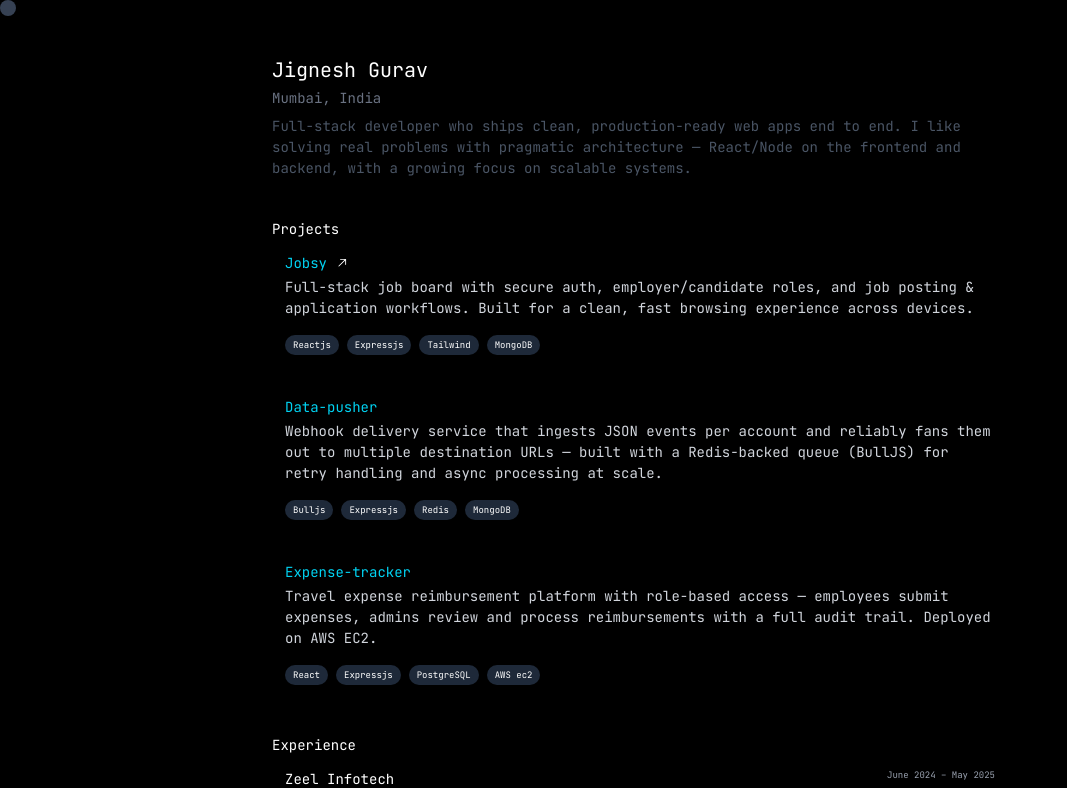
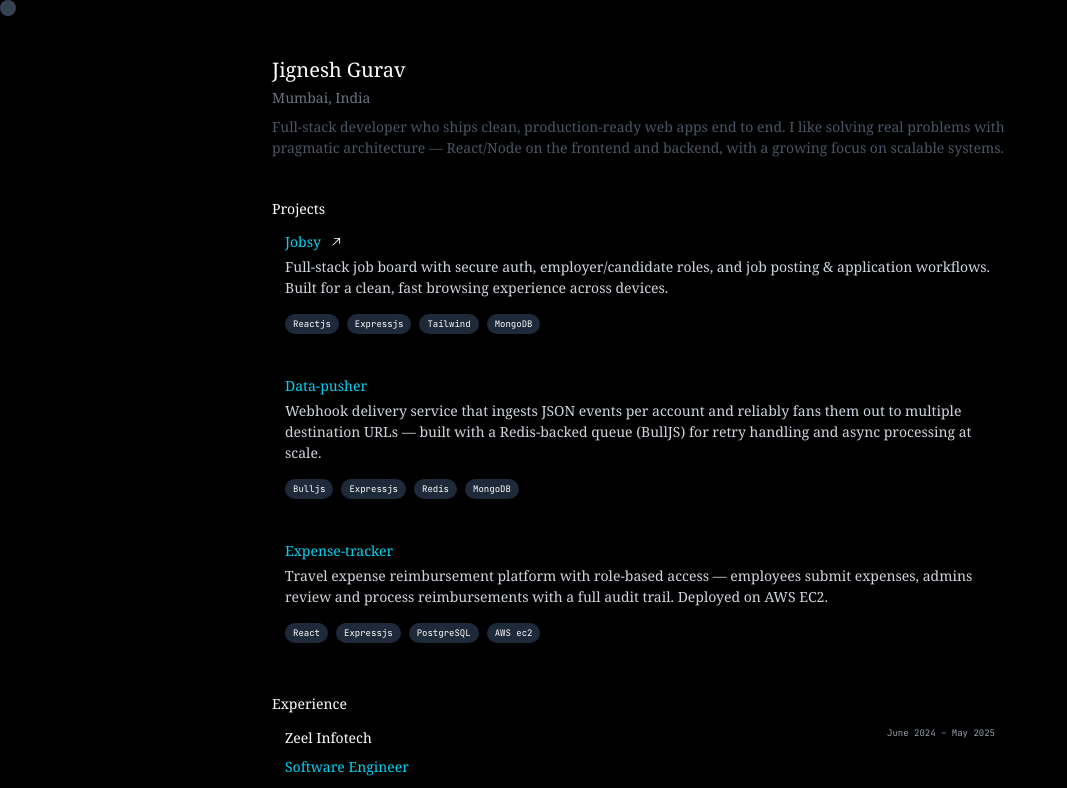
Before and after one commit to jignesh1001/portfolio, a React (Vite) app: page / in a window 1280 px wide. Shown: the top 788 px of the page, without its empty margins (0-1067 px from the left). Built offline with nearby package versions, Linux system fonts and the light colour scheme.

Commit message:
change font to serif

```diff
--- a/src/App.jsx
+++ b/src/App.jsx
@@ -28,7 +28,7 @@ import CursorDot from "./components/CursorDot";
 
 function App() {
   return (
-    <div className="relative bg-black text-white  min-h-screen">
+    <div className="relative bg-black text-white font-serif min-h-screen">
       <CursorDot />
       <div className="max-w-3xl mx-auto px-4"> {/* <-- key layout styling */}
         <Layout>
```
